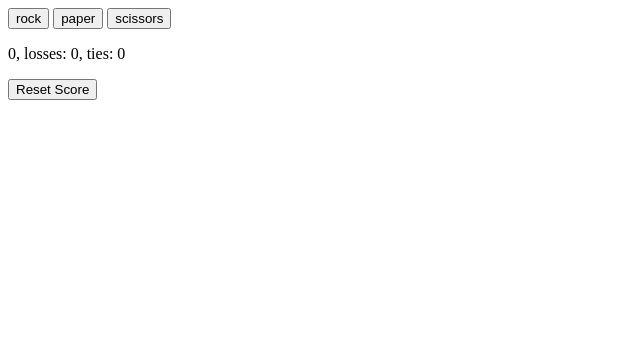
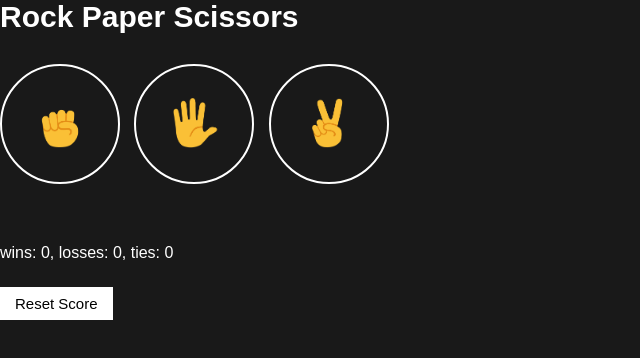
Before and after one commit to rogersLutamaguzi/rock-paper-scissors, a plain HTML site: page index.html in a window 1280 px wide. Shown: the whole page, without its empty margins (0-640 px from the left). Drawn offline with Linux system fonts and the light colour scheme.

Commit message:
Add emoji to reflect moves played

```diff
--- a/index.html
+++ b/index.html
@@ -4,21 +4,30 @@
 		<meta charset="UTF-8" />
 		<meta name="viewport" content="width=device-width, initial-scale=1.0" />
 		<title>Rock-Paper-Scissors</title>
+		<link rel="stylesheet" href="style.css" />
 	</head>
 	<body>
-		<button onclick="playGame('rock')">rock</button>
-		<button onclick="playGame('paper')">paper</button>
-		<button onclick="playGame('scissors')">scissors</button>
-		<p class="js-result"></p>
+		<p class="title">Rock Paper Scissors</p>
+		<button onclick="playGame('rock')" class="move-button">
+			<img class="emoji" src="./images/rock-emoji.png" alt="rock" />
+		</button>
+		<button onclick="playGame('paper')" class="move-button">
+			<img class="emoji" src="./images/paper-emoji.png" alt="paper" />
+		</button>
+		<button onclick="playGame('scissors')" class="move-button">
+			<img class="emoji" src="./images/scissors-emoji.png" alt="scissors" />
+		</button>
+		<p class="js-result result"></p>
 		<p class="js-moves"></p>
 
-		<p class="js-score"></p>
+		<p class="js-score score"></p>
 		<button
 			onclick="
 				((score.wins = 0), (score.losses = 0), (score.ties = 0));
 				localStorage.removeItem('score');
 				updateScoreElement();
 			"
+			class="reset-score-button"
 		>
 			Reset Score
 		</button>
--- a/script.js
+++ b/script.js
@@ -59,12 +59,13 @@ function playGame(playerMove) {
 	updateScoreElement();
 	document.querySelector('.js-result').innerHTML = result;
 	document.querySelector('.js-moves').innerHTML =
-		`You:  ${playerMove} - Computer:  ${computerMove}`;
+		`You <img src="images/${playerMove}-emoji.png" alt="rock" class="emoji" />
+			<img src="images/${computerMove}-emoji.png" alt="paper" class="emoji" />Computer`;
 }
-// update score on the wbsite screen
+// update score on the website screen
 function updateScoreElement() {
 	const scoreElement = document.querySelector('.js-score');
-	scoreElement.innerHTML = `${score.wins}, losses: ${score.losses}, ties: ${score.ties}`;
+	scoreElement.innerHTML = `wins: ${score.wins}, losses: ${score.losses}, ties: ${score.ties}`;
 }
 function pickComputerMove() {
 	// generating computer move
--- a/style.css
+++ b/style.css
@@ -0,0 +1,44 @@
+* {
+	margin: 0;
+	padding: 0;
+	box-sizing: border-box;
+}
+body {
+	background-color: rgb(25, 25, 25);
+	color: white;
+	font-family: Arial, Helvetica, sans-serif;
+}
+.title {
+	font-size: 30px;
+	font-weight: bold;
+}
+.emoji {
+	height: 50px;
+}
+.move-button {
+	background-color: transparent;
+	height: 120px;
+	width: 120px;
+	border: 2px solid white;
+	border-radius: 60px;
+	margin-right: 10px;
+	margin-top: 30px;
+	cursor: pointer;
+}
+.result {
+	font-size: 25px;
+	font-weight: bold;
+	margin-top: 50px;
+	margin-bottom: 30px;
+}
+.score {
+	margin-top: 60px;
+}
+.reset-score-button {
+	background-color: white;
+	border: none;
+	font-size: 15px;
+	padding: 8px 15px;
+	cursor: pointer;
+	margin-top: 25px;
+}
```
Also changed, not shown: images/paper-emoji.png (added), images/rock-emoji.png (added), images/scissors-emoji.png (added).
